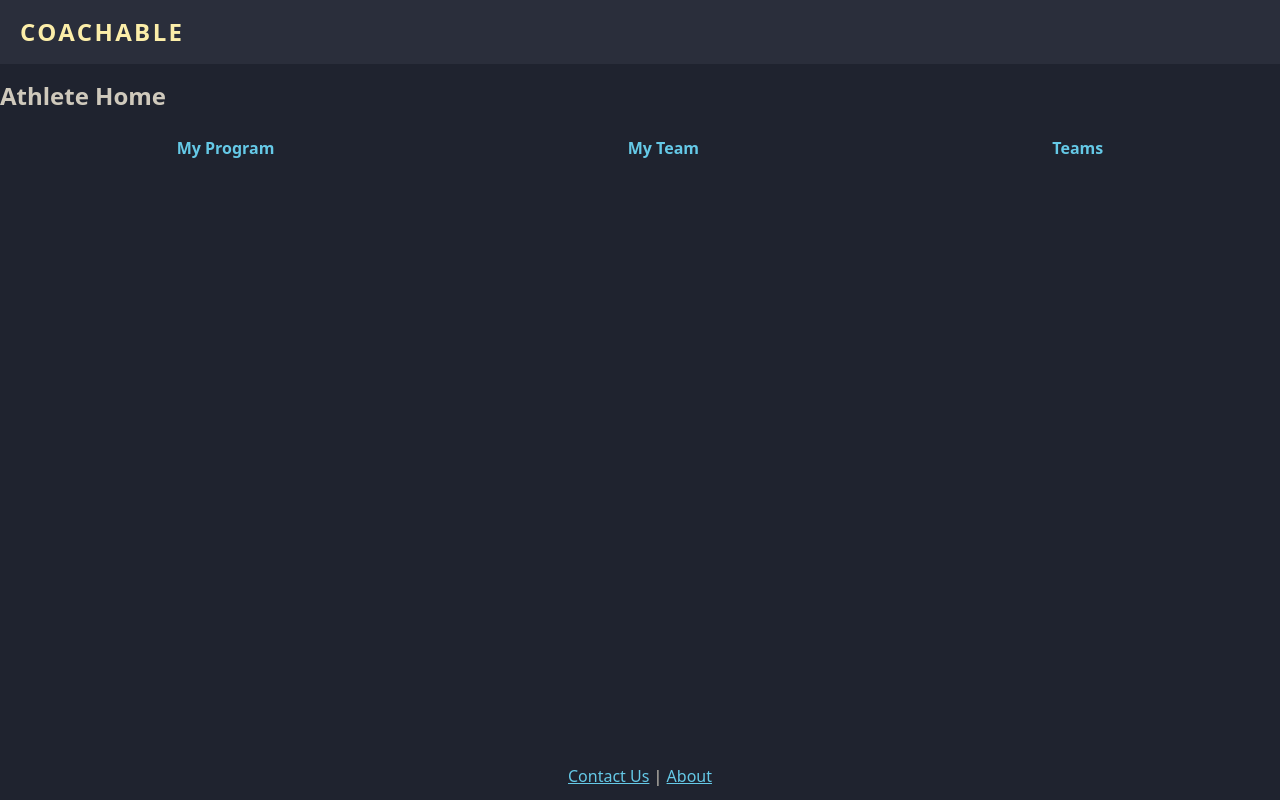
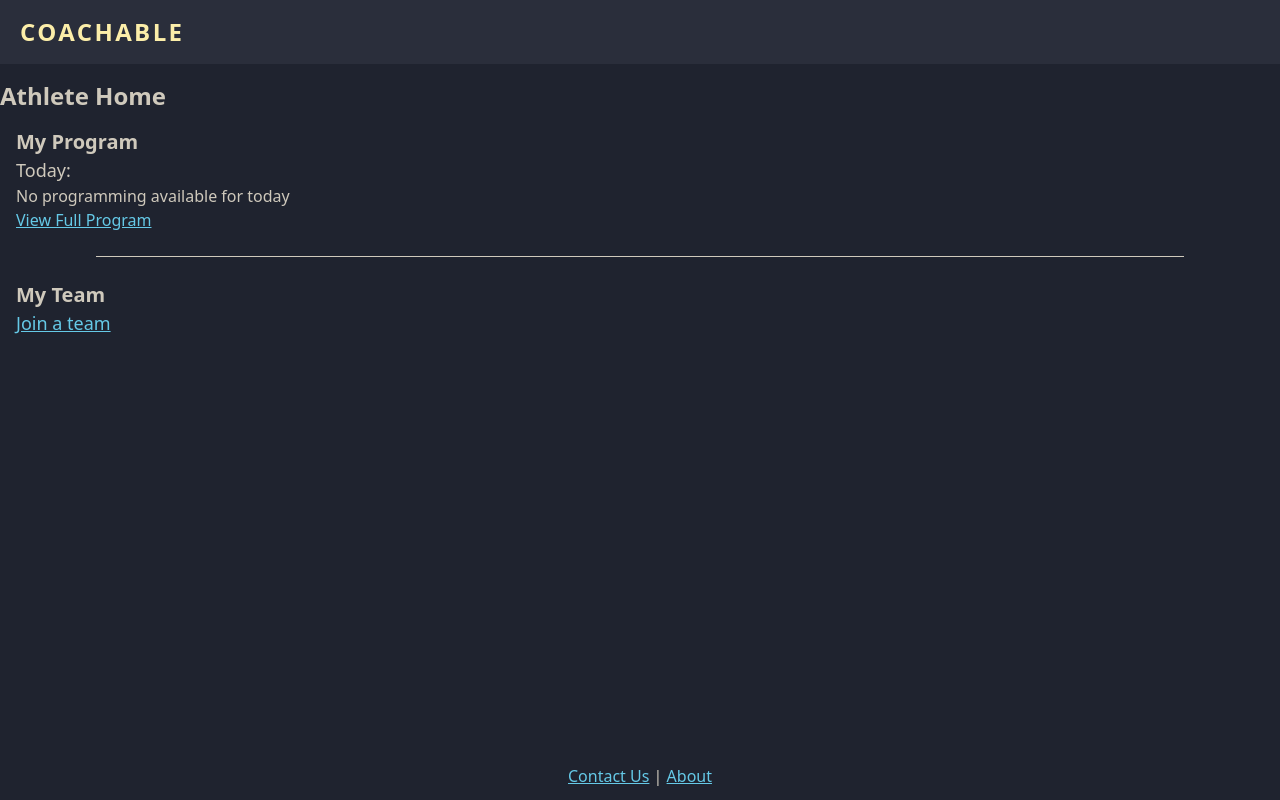
Before and after one commit to sg55kg/coach_app, a SvelteKit app in the folder client/: page /home/athlete in a window 1280 px wide. Built offline with nearby package versions, Linux system fonts and the light colour scheme.

Commit message:
Added updates to athlete home page

```diff
--- a/client/src/lib/service/userService.ts
+++ b/client/src/lib/service/userService.ts
@@ -83,7 +83,8 @@ export default class UserService {
             })
         }
         let userData = await res.json()
-        console.log(userData)
+
+        console.log('user fetch', userData)
 
         if (!userData.coachData && res.status !== 500) {
             res = await fetch(`http://localhost:8180/api/users/coach`, {
--- a/client/src/routes/home/athlete/+page.svelte
+++ b/client/src/routes/home/athlete/+page.svelte
@@ -1,16 +1,66 @@
 <script lang="ts">
+    import {onMount} from "svelte";
+    import {auth0Client, userDB} from "$lib/stores/authStore";
+    import {Day} from "$lib/classes/program/day";
+    import dayjs from "dayjs";
+    import {ProgramService} from "$lib/service/ProgramService";
 
+    let currentDay: Day
+
+    onMount(async () => {
+        if (!$userDB?.athleteData?.currentProgram) return
+
+        const program = await ProgramService.getProgram($auth0Client!, $userDB.athleteData.currentProgram.id)
+
+        const today = dayjs()
+        console.log(program)
+        let day = program.days.find(d => {
+            dayjs(d.date).isSame(today, 'days')
+        })
+        if (day) {
+            currentDay = day
+        }
+    })
 
 </script>
 
-<div>
+<div class="flex flex-col">
     <h1 class="font-bold text-2xl">Athlete Home</h1>
-    <div class="flex justify-around mt-6 font-bold text-link">
-        <a href="/home/athlete/program">My Program</a>
-        <a href="/home/athlete/team">My Team</a>
-        <a href="/home/athlete/teams">Teams</a>
+<!--    <div class="flex justify-around mt-6 font-bold text-link">-->
+<!--        <a href="/home/athlete/program">My Program</a>-->
+<!--        <a href="/home/athlete/team">My Team</a>-->
+<!--        <a href="/home/athlete/teams">Teams</a>-->
+<!--    </div>-->
+    <div class="m-4">
+        <h3 class="text-xl font-bold">My Program</h3>
+        <h5 class="text-lg">Today:</h5>
+
+        {#if currentDay && !currentDay.isRestDay}
+            <div>
+                {#each currentDay.exercises as exercise, index (index)}
+                    <p>{exercise.name + ": " + exercise.weight + "lbs " + exercise.sets + "x" + exercise.repsPerSet}</p>
+                {/each}
+            </div>
+        {:else if currentDay && currentDay.isRestDay}
+            <div>
+                Rest Day
+            </div>
+        {:else}
+            <div>
+                No programming available for today
+            </div>
+        {/if}
+        <a class="text-link underline" href="/home/athlete/program">View Full Program</a>
     </div>
-
+    <hr class="m-2 mx-24">
+    <div class="m-4">
+        <h3 class="text-xl font-bold" href="/home/athlete/team">My Team</h3>
+        {#if $userDB?.athleteData?.team}
+            <a class="text-lg underline text-link" href="/home/athlete/team">View</a>
+        {:else}
+            <a class="text-lg underline text-link" href="/home/athlete/teams">Join a team</a>
+        {/if}
+    </div>
 </div>
 
 
```
